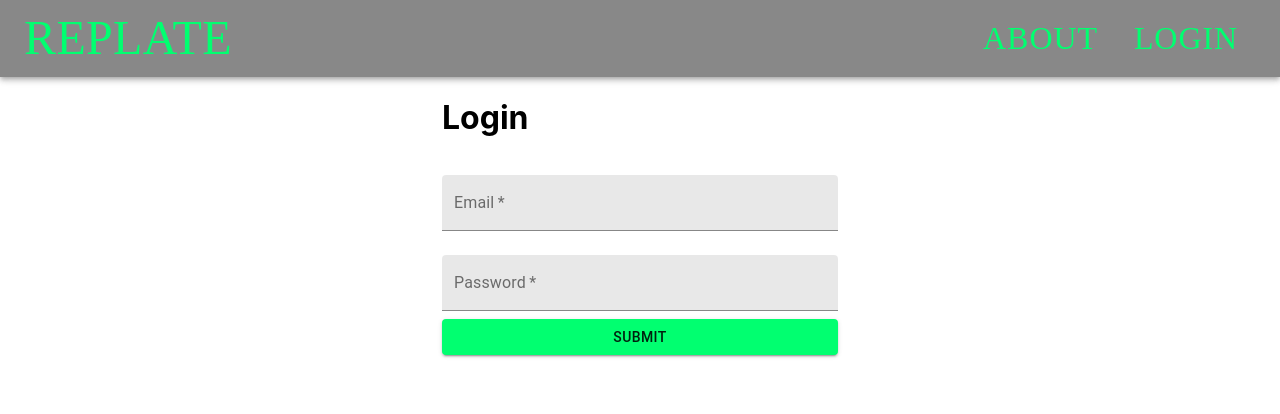
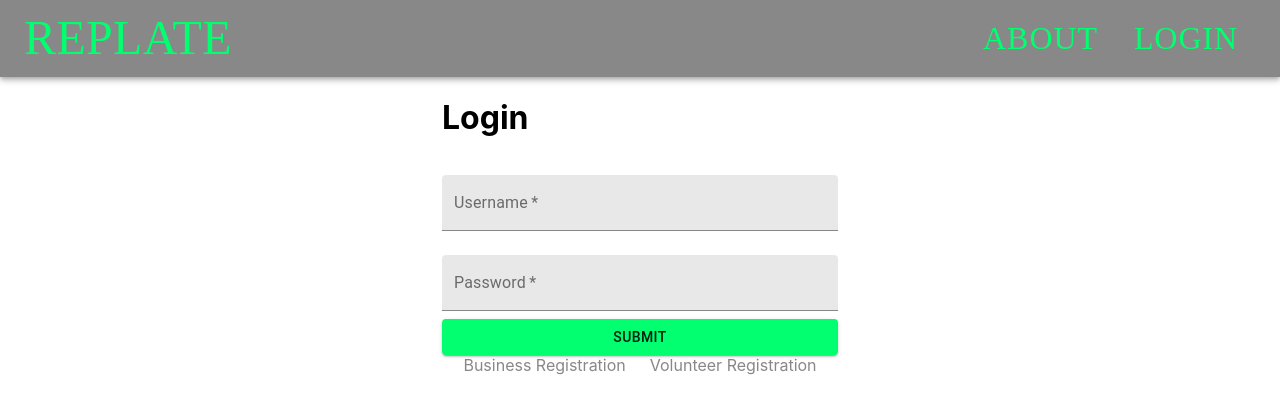
Before and after one commit to Build-Week-Replate-1/Front-End, a React (Create React App) app in the folder replate/: page /login in a window 1280 px wide. Shown: the top 414 px of the page. Built offline with nearby package versions, Linux system fonts and the light colour scheme; the HTML template or start-up script is replaced by a standard one.

Commit message:
added links for registration

```diff
--- a/replate/src/components/Login/Login.js
+++ b/replate/src/components/Login/Login.js
@@ -1,12 +1,12 @@
 //import liraries
 import React, { useState, useEffect } from 'react';
-import {Container, TextField, Button }  from '@material-ui/core';
+import {Container, TextField, Button, Link, Grid }  from '@material-ui/core';
 import {ThemeProvider, createMuiTheme} from '@material-ui/core/styles';
 import axios from 'axios';
 // create a component
 const Login = () => {
 
-  const [user, setUser] = useState({email: '', password: ''})
+  const [user, setUser] = useState({username: '', password: ''})
 
   const handleChange = event => {
     setUser({...user, [event.target.name]: event.target.value});
@@ -17,28 +17,60 @@ const Login = () => {
     event.preventDefault();
     console.log(user);
     axios
-    .post('#', user)
+      .post("https://replated.herokuapp.com/api/volunteer/login", user)
       .then(res => {
-      console.log(res.data);
+        console.log(res);
       })
       .catch(err => {
-      console.log(err)
-    })
+        console.log(err);
+      });
 
   }
 
  return (
-  <Container maxWidth='xs'>
+   <Container maxWidth="xs">
      <h1>Login</h1>
      <form onSubmit={event => handleSubmit(event)}>
+       <TextField
+         label="Username"
+         type="text"
+         required
+         fullWidth
+         name="username"
+         id="username"
+         value={user.username}
+         variant="filled"
+         margin="normal"
+         onChange={event => handleChange(event)}
+       />
 
-    <TextField label='Email' type='email' required fullWidth name='email' id='email' value={user.email} variant='filled' margin='normal' onChange={event => handleChange(event)}></TextField>
+       <TextField
+         label="Password"
+         type="password"
+         required
+         fullWidth
+         name="password"
+         id="password"
+         value={user.password}
+         variant="filled"
+         margin="normal"
+         onChange={event => handleChange(event)}
+       />
 
-    <TextField label='Password' type='password' required fullWidth name='password' id='password' value={user.password} variant='filled' margin='normal' onChange={event => handleChange(event)}></TextField>
-
-    <Button type='submit' fullWidth color='primary' variant='contained'>Submit</Button>
+       <Button type="submit" fullWidth color="primary" variant="contained">
+         Submit
+       </Button>
      </form>
-
+     <Grid container justify='center' spacing={3}>
+       <Grid item>
+         <Link color="secondary">
+           Business Registration
+         </Link>
+       </Grid>
+       <Grid item>
+       <Link color="secondary">Volunteer Registration</Link>
+       </Grid>
+     </Grid>
    </Container>
  );
 };
```
Lines whose indentation alone changed are shown as unchanged.
